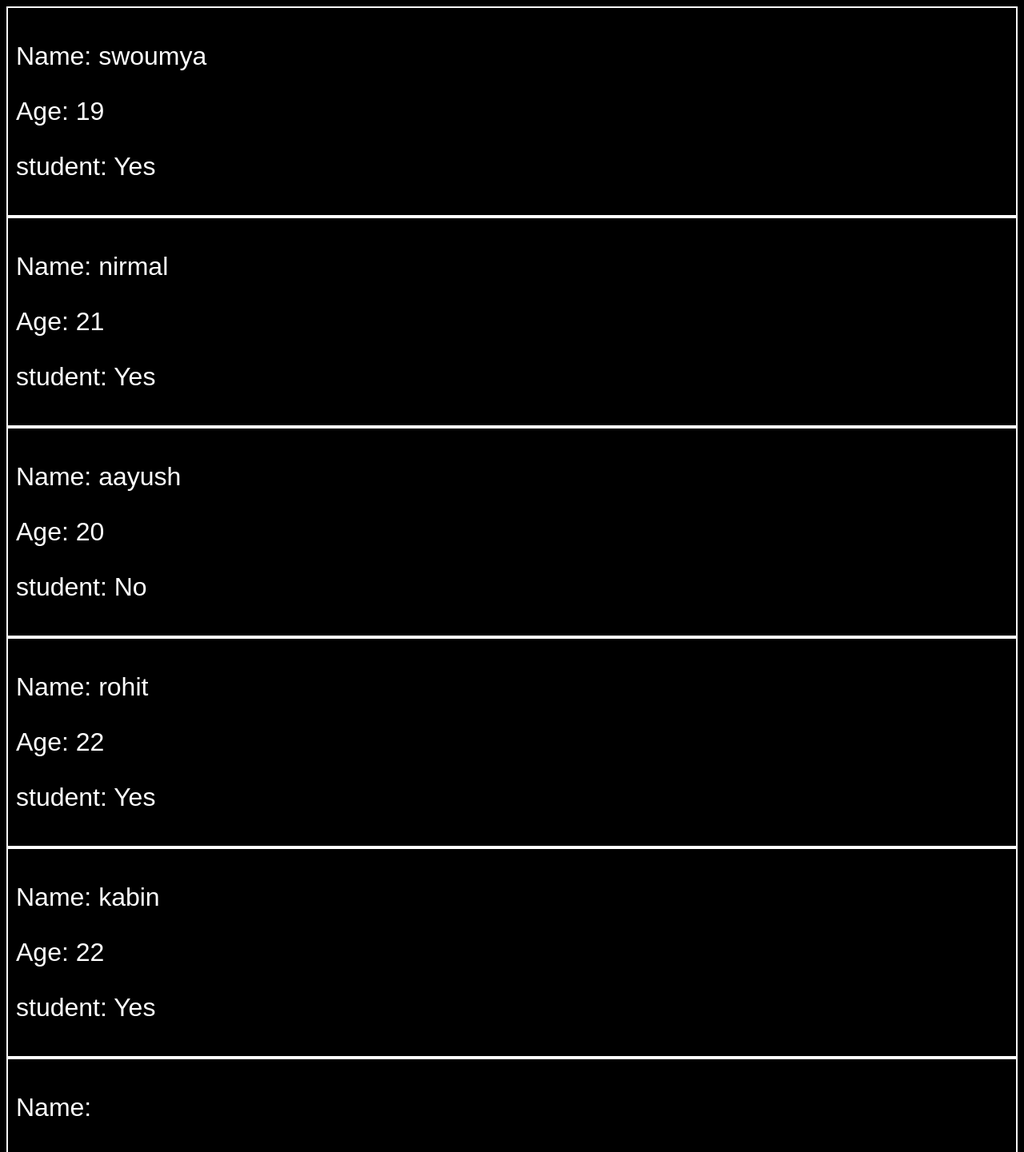
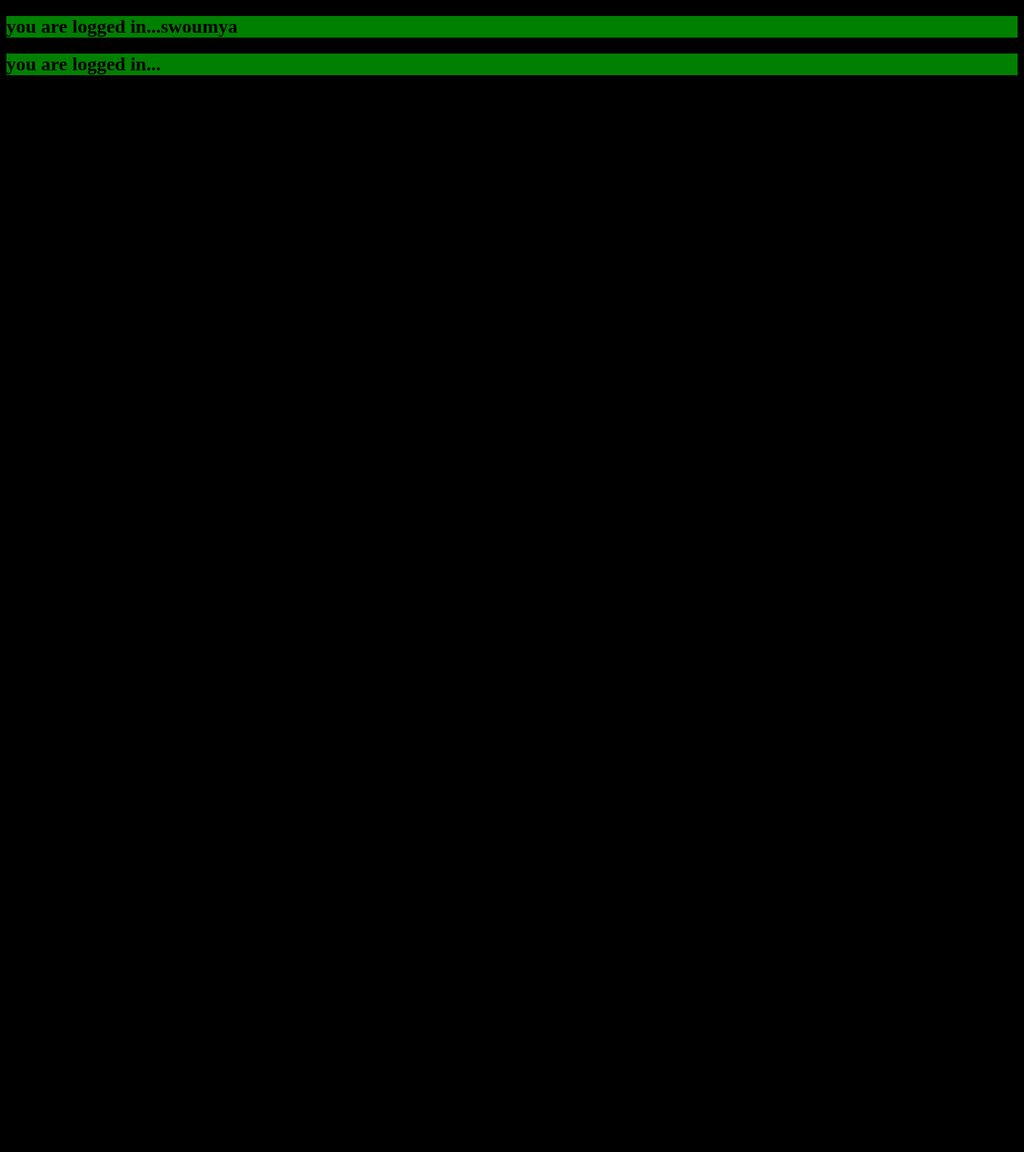
Before and after one commit to sprimal/my-react-app, a React (Vite) app in the folder my-react-app/: page / in a window 1280 px wide. Shown: the top 1441 px of the page at 80% size. After the commit the page ends 800 px from the top, so only its background shows below. Built offline with nearby package versions, Linux system fonts and the light colour scheme.

Commit message:
initial commit for conditional rendering

```diff
--- a/my-react-app/src/App.jsx
+++ b/my-react-app/src/App.jsx
@@ -3,7 +3,9 @@
 // import Cars from './Cars.jsx';
 // import Card from './Card.jsx';
 // import Button from './Button.jsx';
-import Student from "./Student.jsx";
+// import Student from "./Student.jsx";
+import UserGreeting from "./UserGreeting.jsx";
+
 
 function App() {
   return (
@@ -19,13 +21,19 @@ function App() {
     // <Card />
     // </>
     // <Button />
-    <>
-        <Student name= "swoumya" age={19} isStudent={true} />
-        <Student name="nirmal" age={21} isStudent={true} />
-        <Student name="aayush" age={20} isStudent={false} />
-        <Student name="rohit" age={22} isStudent={true} />
-        <Student name="kabin" age={22} isStudent={true} />
-        <Student/>
+
+        //<>
+        // <Student name= "swoumya" age={19} isStudent={true} />
+        // <Student name="nirmal" age={21} isStudent={true} />
+        // <Student name="aayush" age={20} isStudent={false} />
+        // <Student name="rohit" age={22} isStudent={true} />
+        // <Student name="kabin" age={22} isStudent={true} />
+        // <Student/>
+        //</>
+        <>
+      <UserGreeting isLoggedIn={true} username= "swoumya" />
+      <UserGreeting isLoggedIn= {true} />
+
     </>
   );
 }
--- /dev/null
+++ b/my-react-app/src/UserGreeting.jsx
@@ -0,0 +1,24 @@
+import PropTypes from 'prop-types';
+function UserGreeting(props){
+    //    if(props.isLoggedIn){
+    //     return <h2>welcome {props.username} </h2>
+
+    //    } else {
+    //     return <h2>you are not welcome {props.user}</h2>
+    //    }
+
+const hijruboy = <h2 className="hijru-boy">you are logged in...{props.username}</h2>
+const deepak = <h2 className="deepak1"> you are not logged in...?</h2>
+
+       return(props.isLoggedIn ? hijruboy : deepak);
+}
+
+UserGreeting.propTypes = {
+    isLoggedIn: PropTypes.bool,
+    username: PropTypes.string,
+}
+UserGreeting.defaultProps = {
+    isLoggedIn: false,
+    username: "Guest",
+}
+export default UserGreeting
--- a/my-react-app/src/index.css
+++ b/my-react-app/src/index.css
@@ -58,7 +58,7 @@ img {
     background-color: #45a049;
 } */
 
-body {
+/* body {
     color: white;
     background-color: black;
 }
@@ -69,4 +69,16 @@ body {
     padding: 10px;
     border: 2px solid white;
 
+} */
+
+.hijru-boy {
+    background-color: green;
 }
+
+.deepak1 {
+    background-color: red;
+}
+
+body {
+    background-color: black;
+}
```
